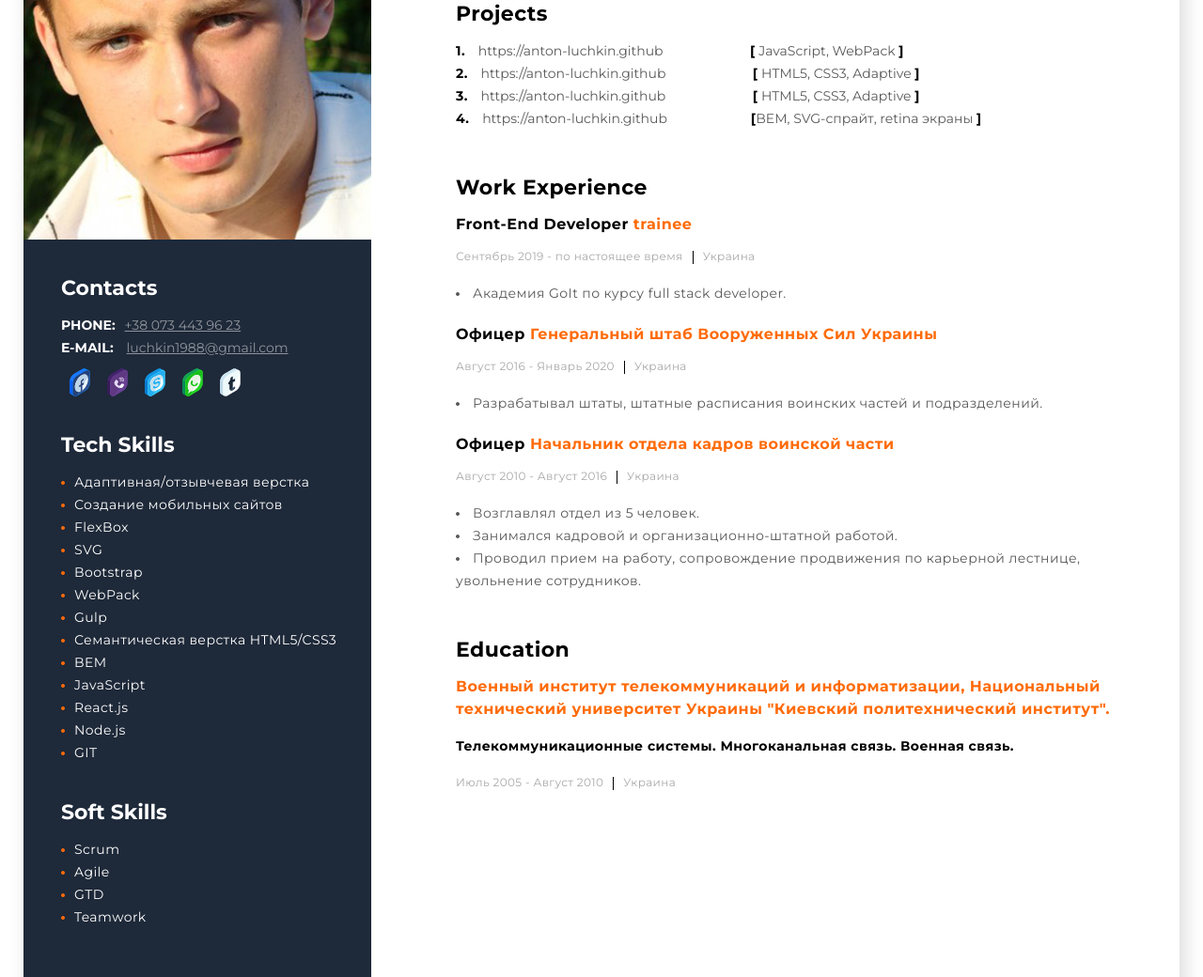
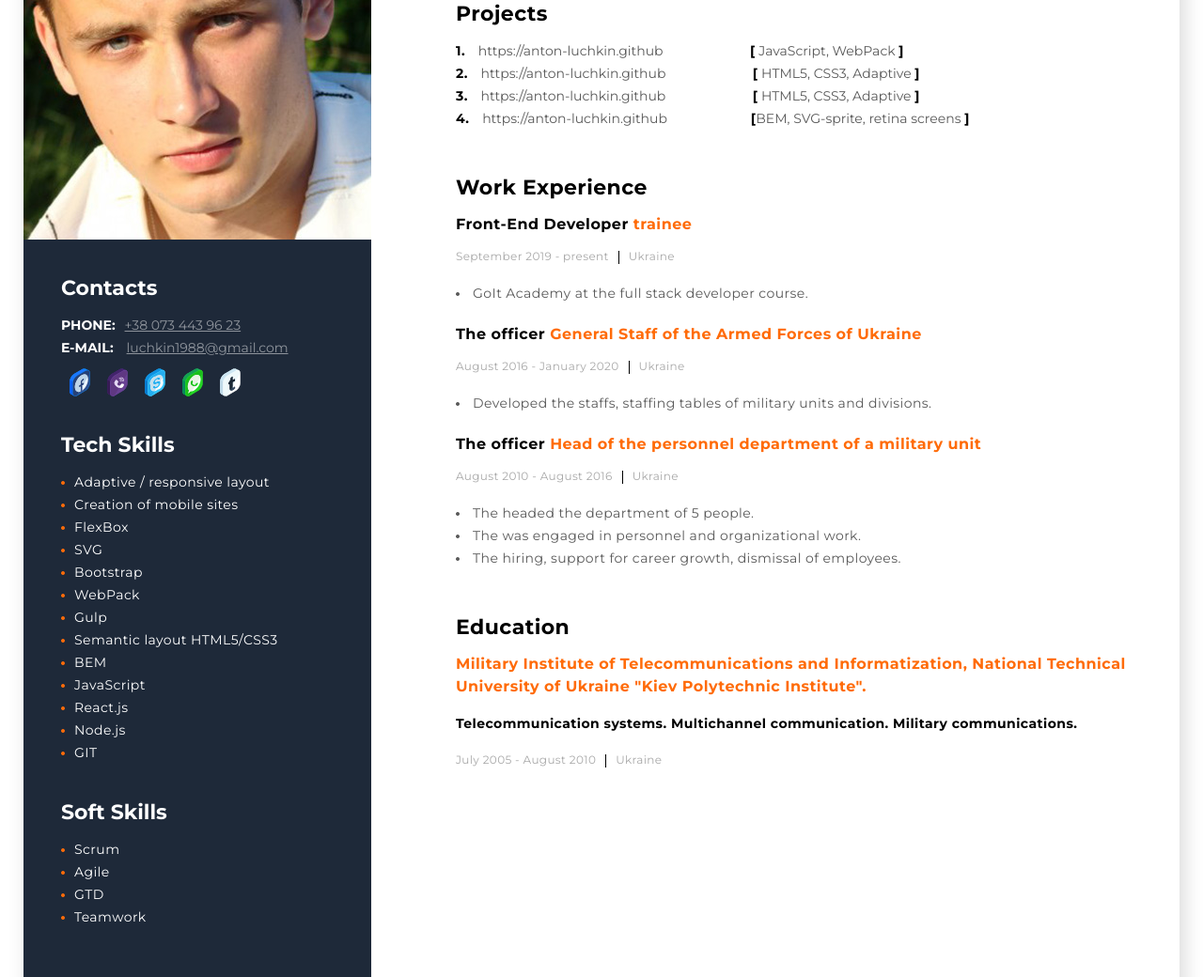
Before and after one commit to Anton-Luchkin/Resume, a plain HTML site: page index.html in a window 1280 px wide. Shown: the part 320-1360 px from the top of the page at 94% size. Drawn offline with Linux system fonts and the light colour scheme.

Commit message:
english resume

```diff
--- a/index.html
+++ b/index.html
@@ -25,9 +25,7 @@
                   <!-- Phone -->
                   <p class="contacts-for-mobile__item">
                      Phone:<a class="contacts-for-mobile__contact contacts-for-mobile__contact--link"
-                        href="tel:+38(073)4439623">+38 073 443
-                        96
-                        23</a>
+                        href="tel:+38(073)4439623">+38 073 443 96 23</a>
                   </p>
                   <!-- E-mail -->
                   <p class="contacts-for-mobile__item">
@@ -109,14 +107,14 @@
          <section class="skils tech-skils">
             <h2 class="contacts-and-skills__section-title">Tech Skills</h2>
             <ul class="tech-skils__list">
-               <li class="skils__item">Адаптивная/отзывчевая верстка</li>
-               <li class="skils__item">Создание мобильных сайтов</li>
+               <li class="skils__item">Adaptive / responsive layout</li>
+               <li class="skils__item">Creation of mobile sites</li>
                <li class="skils__item">FlexBox</li>
                <li class="skils__item">SVG</li>
                <li class="skils__item">Bootstrap</li>
                <li class="skils__item">WebPack</li>
                <li class="skils__item">Gulp</li>
-               <li class="skils__item">Семантическая верстка HTML5/CSS3</li>
+               <li class="skils__item">Semantic layout HTML5/CSS3</li>
                <li class="skils__item">BEM</li>
                <li class="skils__item">JavaScript</li>
                <li class="skils__item">React.js</li>
@@ -159,7 +157,7 @@
                <li class="projects-asside__item">
                   <a href="https://anton-luchkin.github.io/goit-fe-course/hw-module-10/"
                      class="projects-asside__link">https://anton-luchkin.github</a>
-                  <span class="projects-asside__language"><b>[</b>BEM, SVG-спрайт, retina экраны
+                  <span class="projects-asside__language"><b>[</b>BEM, SVG-sprite, retina screens
                      <b>]</b></span>
                </li>
             </ul>
@@ -174,12 +172,27 @@
                         Front-End Developer <span>trainee</span>
                      </h3>
                      <div class="period-box">
-                        <span class="period-box__item">Сентябрь 2019 - по настоящее время</span><span
-                           class="period-box__item">Украина</span>
+                        <span class="period-box__item">September 2019 - present</span><span
+                           class="period-box__item">Ukraine</span>
                      </div>
                      <ul class="worck-experience-asside__tasks-list">
                         <li class="worck-experience-asside__tasks-item">
-                           Академия GoIt по курсу full stack developer.
+                           GoIt Academy at the full stack developer course. </li>
+                     </ul>
+                  </div>
+               </li>
+               <li>
+                  <div class="worck-experience-asside__position">
+                     <h3 class="worck-experience-asside__position-title">
+                        The officer <span>General Staff of the Armed Forces of Ukraine</span>
+                     </h3>
+                     <div class="period-box">
+                        <span class="period-box__item">August 2016 - January 2020</span><span
+                           class="period-box__item">Ukraine</span>
+                     </div>
+                     <ul class="worck-experience-asside__tasks">
+                        <li class="worck-experience-asside__tasks-item">
+                           Developed the staffs, staffing tables of military units and divisions.
                         </li>
                      </ul>
                   </div>
@@ -187,39 +200,22 @@
                <li>
                   <div class="worck-experience-asside__position">
                      <h3 class="worck-experience-asside__position-title">
-                        Офицер <span>Генеральный штаб Вооруженных Сил Украины</span>
+                        The officer <span>Head of the personnel department of a military unit</span>
                      </h3>
                      <div class="period-box">
-                        <span class="period-box__item">Август 2016 - Январь 2020</span><span
-                           class="period-box__item">Украина</span>
+                        <span class="period-box__item">August 2010 - August 2016</span><span
+                           class="period-box__item">Ukraine</span>
                      </div>
                      <ul class="worck-experience-asside__tasks">
                         <li class="worck-experience-asside__tasks-item">
-                           Разрабатывал штаты, штатные расписания воинских частей и
-                           подразделений.
-                        </li>
-                     </ul>
-                  </div>
-               </li>
-               <li>
-                  <div class="worck-experience-asside__position">
-                     <h3 class="worck-experience-asside__position-title">
-                        Офицер <span>Начальник отдела кадров воинской части</span>
-                     </h3>
-                     <div class="period-box">
-                        <span class="period-box__item">Август 2010 - Август 2016</span><span
-                           class="period-box__item">Украина</span>
-                     </div>
-                     <ul class="worck-experience-asside__tasks">
-                        <li class="worck-experience-asside__tasks-item">
-                           Возглавлял отдел из 5 человек.
+                           The headed the department of 5 people.
                         </li>
                         <li class="worck-experience-asside__tasks-item">
-                           Занимался кадровой и организационно-штатной работой.
+                           He was engaged in personnel and organizational work.
                         </li>
                         <li class="worck-experience-asside__tasks-item">
-                           Проводил прием на работу, сопровождение продвижения по карьерной
-                           лестнице, увольнение сотрудников.
+                           The hiring, support for career growth, dismissal of employees.Hiring, support for career
+                           growth, dismissal of employees.
                         </li>
                      </ul>
                   </div>
@@ -232,15 +228,14 @@
             <ul class="education-asside__list">
                <li>
                   <h3 class="education-asside__university">
-                     Военный институт телекоммуникаций и информатизации, Национальный
-                     технический университет Украины "Киевский политехнический институт".
+                     Military Institute of Telecommunications and Informatization, National
+                     Technical University of Ukraine "Kiev Polytechnic Institute".
                   </h3>
                   <p class="education-asside__specialty">
-                     Телекоммуникационные системы. Многоканальная связь. Военная связь.
-                  </p>
+                     Telecommunication systems. Multichannel communication. Military communications. </p>
                   <div class="period-box">
-                     <span class="period-box__item">Июль 2005 - Август 2010</span><span
-                        class="period-box__item">Украина</span>
+                     <span class="period-box__item">July 2005 - August 2010</span><span
+                        class="period-box__item">Ukraine</span>
                   </div>
                </li>
             </ul>
@@ -279,7 +274,7 @@
                <li class="projects__item">
                   <a href="https://anton-luchkin.github.io/goit-fe-course/hw-module-10/"
                      class="projects__link">https://anton-luchkin.github</a>
-                  <span class="projects__language"><b>[</b>BEM, SVG-спрайт, retina экраны
+                  <span class="projects__language"><b>[</b>BEM, SVG-sprite, retina screens
                      <b>]</b></span>
                </li>
             </ol>
@@ -292,48 +287,46 @@
                   Front-End Developer <span>trainee</span>
                </h3>
                <div class="period-box">
-                  <span class="period-box__item">Сентябрь 2019 - по настоящее время</span><span
-                     class="period-box__item">Украина</span>
+                  <span class="period-box__item">September 2019 - present</span><span
+                     class="period-box__item">Ukraine</span>
                </div>
                <ul class="worck-experience__tasks-list">
                   <li class="worck-experience__tasks-item">
-                     Академия GoIt по курсу full stack developer.
+                     GoIt Academy at the full stack developer course.
                   </li>
                </ul>
             </div>
             <div class="worck-experience__position">
                <h3 class="worck-experience__position-title">
-                  Офицер <span>Генеральный штаб Вооруженных Сил Украины</span>
+                  The officer <span>General Staff of the Armed Forces of Ukraine</span>
                </h3>
                <div class="period-box">
-                  <span class="period-box__item">Август 2016 - Январь 2020</span><span
-                     class="period-box__item">Украина</span>
+                  <span class="period-box__item">August 2016 - January 2020</span><span
+                     class="period-box__item">Ukraine</span>
                </div>
                <ul class="worck-experience__tasks">
                   <li class="worck-experience__tasks-item">
-                     Разрабатывал штаты, штатные расписания воинских частей и
-                     подразделений.
+                     Developed the staffs, staffing tables of military units and
+                     divisions.
                   </li>
                </ul>
             </div>
             <div class="worck-experience__position">
                <h3 class="worck-experience__position-title">
-                  Офицер <span>Начальник отдела кадров воинской части</span>
-               </h3>
+                  The officer <span>Head of the personnel department of a military unit</span> </h3>
                <div class="period-box">
-                  <span class="period-box__item">Август 2010 - Август 2016</span><span
-                     class="period-box__item">Украина</span>
+                  <span class="period-box__item">August 2010 - August 2016</span><span
+                     class="period-box__item">Ukraine</span>
                </div>
                <ul class="worck-experience__tasks">
                   <li class="worck-experience__tasks-item">
-                     Возглавлял отдел из 5 человек.
+                     The headed the department of 5 people.
                   </li>
                   <li class="worck-experience__tasks-item">
-                     Занимался кадровой и организационно-штатной работой.
+                     The was engaged in personnel and organizational work.
                   </li>
                   <li class="worck-experience__tasks-item">
-                     Проводил прием на работу, сопровождение продвижения по карьерной
-                     лестнице, увольнение сотрудников.
+                     The hiring, support for career growth, dismissal of employees.
                   </li>
                </ul>
             </div>
@@ -343,15 +336,14 @@
             <h2 class="about__section-title">Education</h2>
 
             <h3 class="education__university">
-               Военный институт телекоммуникаций и информатизации, Национальный
-               технический университет Украины "Киевский политехнический институт".
+               Military Institute of Telecommunications and Informatization, National
+               Technical University of Ukraine "Kiev Polytechnic Institute".
             </h3>
             <p class="education__specialty">
-               Телекоммуникационные системы. Многоканальная связь. Военная связь.
-            </p>
+               Telecommunication systems. Multichannel communication. Military communications. </p>
             <div class="period-box">
-               <span class="period-box__item">Июль 2005 - Август 2010</span><span
-                  class="period-box__item">Украина</span>
+               <span class="period-box__item">July 2005 - August 2010</span><span
+                  class="period-box__item">Ukraine</span>
             </div>
          </section>
       </article>
```
